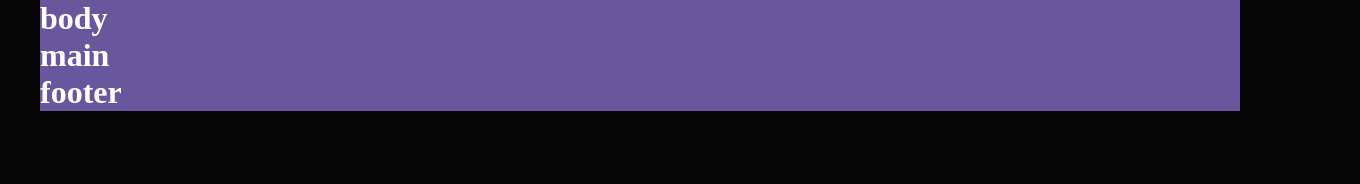
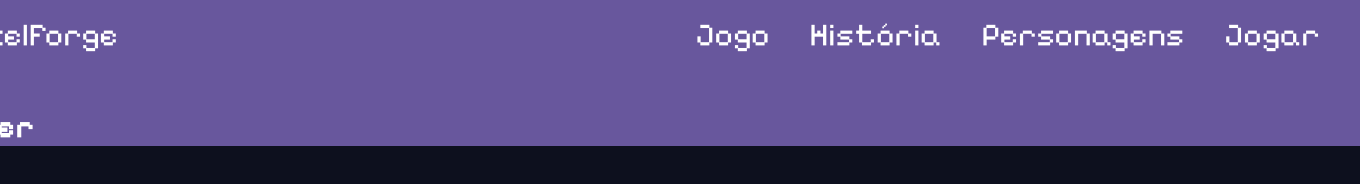
Before and after one commit to vithorll/bfd-frontend, a plain HTML site: page projects/pixelforge/index.html in a window 1280 px wide. Shown: the whole page, 1360 px wide, since content can reach past the window. Drawn offline with Linux system fonts and the light colour scheme.

Commit message:
update pixelforge

```diff
--- a/projects/pixelforge/css/style.css
+++ b/projects/pixelforge/css/style.css
@@ -1,5 +1,6 @@
 :root {
-    --bg: #060606;
+    --bg: #0D101E;
+    --font: 'Pixelify Sans', sans-serif;
 }
 
 * {
@@ -13,11 +14,38 @@ body {
     flex-direction: column;
     align-items: center;
     background-color: var(--bg);
+    font-family: var(--font);
 }
 
 header, main, footer {
-    max-width: 1200px;
-    width: 1200px;
+    max-width: 1440px;
+    width: 1440px;
     color: white;
     background-color: #68579d;
 }
+
+header {
+    display: flex;
+    flex-direction: row;
+    justify-content: space-between;
+    align-items: center;
+    height: 70px;
+    font-size: 32px;
+}
+
+header a {
+    text-decoration: none;
+    color: inherit;
+}
+
+header #logo {
+    padding-left: 40px;
+}
+
+header ul {
+    display: flex;
+    flex-direction: row;
+    list-style: none;
+    padding-right: 40px;
+    gap: 40px;
+}
--- a/projects/pixelforge/index.html
+++ b/projects/pixelforge/index.html
@@ -4,14 +4,28 @@
     <head>
         <meta charset="UTF-8">
         <meta name="viewport" content="width-device-width, initial-scale=1.0">
+
+        <title>PixelForge</title>
+
         <link rel="stylesheet" href="./css/style.css">
-        <title>PixelForge</title>
+        <link rel="preconnect" href="https://fonts.googleapis.com">
+        <link rel="preconnect" href="https://fonts.gstatic.com" crossorigin>
+        <link href="https://fonts.googleapis.com/css2?family=Pixelify+Sans:wght@400..700&display=swap" rel="stylesheet">
     </head>
 
     <body>
         <header>
-            <h1>body</h1>
-            <!-- <img src="./assets/logo/logoPixelForge.png"> -->
+            <div id="logo">
+                <a href="pixelforge">PixelForge</a>
+            </div>
+            <nav>
+                <ul>
+                    <li><a href="#jogo">Jogo</a></li>
+                    <li><a href="#historia">História</a></li>
+                    <li><a href="#personagens">Personagens</a></li>
+                    <li><a href="#jogar">Jogar</a></li>
+                </ul>
+            </nav>
         </header>
 
         <main>
```
